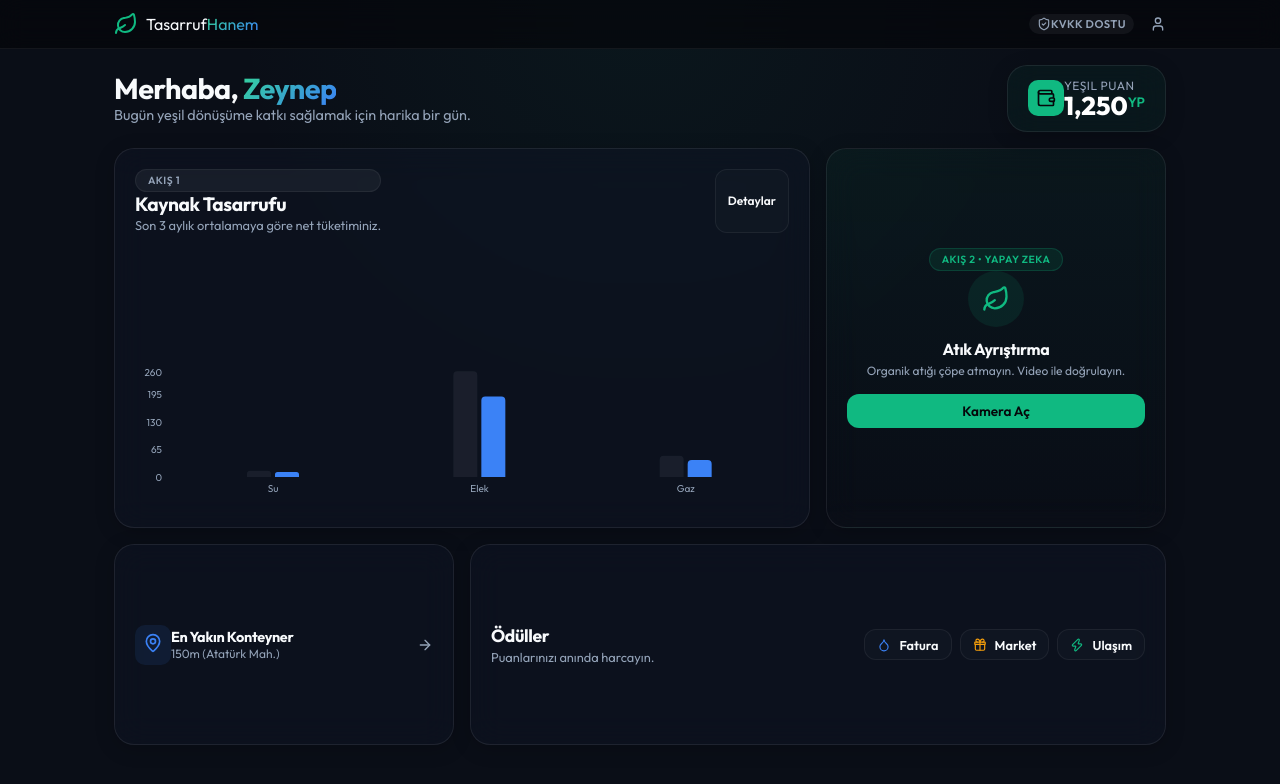
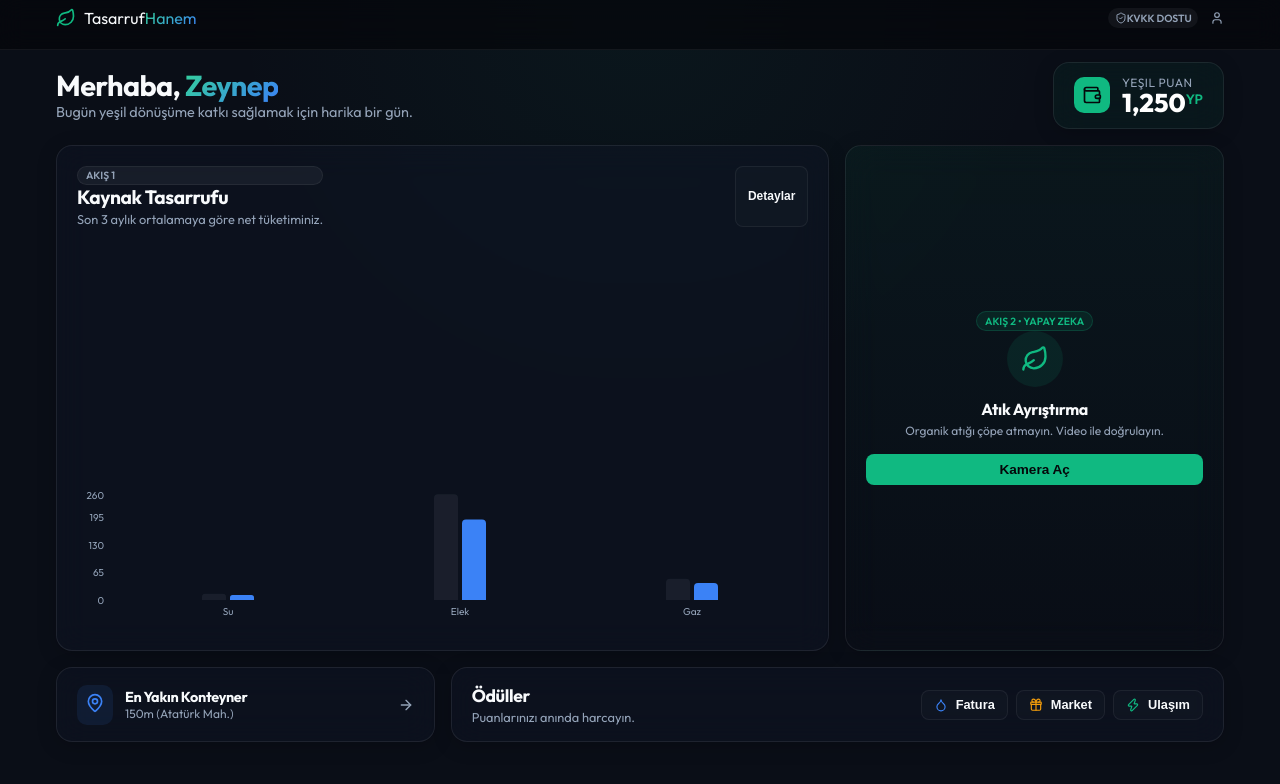
Before and after one commit to zeyerdm/TasarrufHanem, a React (Vite) app: page / in a window 1280 px wide. Shown: the top 784 px of the page. Built offline with nearby package versions, Linux system fonts and the light colour scheme.

Commit message:
Force absolute 100vh height to strictly prevent scrolling

```diff
--- a/src/App.jsx
+++ b/src/App.jsx
@@ -5,28 +5,28 @@ import Dashboard from './components/Dashboard'
 
 function App() {
   return (
-    <div style={{ height: '100vh', display: 'flex', flexDirection: 'column', overflow: 'hidden' }}>
-      <nav className="navbar" style={{ padding: '0.75rem 0' }}>
-        <div className="container flex justify-between items-center">
+    <>
+      <nav className="navbar" style={{ padding: '0.5rem 0', height: '50px' }}>
+        <div className="container flex justify-between items-center h-full">
           <div className="flex items-center gap-2 cursor-pointer">
-            <Leaf className="text-emerald-500" size={24} color="#10b981" />
-            <span className="text-xl font-bold tracking-tight">Tasarruf<span className="gradient-text">Hanem</span></span>
+            <Leaf className="text-emerald-500" size={20} color="#10b981" />
+            <span className="text-lg font-bold tracking-tight">Tasarruf<span className="gradient-text">Hanem</span></span>
           </div>
-          <div className="flex gap-4 items-center">
-            <div className="badge flex items-center gap-1" style={{ border: 'none', padding: '0.2rem 0.5rem', fontSize: '0.7rem' }}>
-              <ShieldCheck size={14} /> KVKK Dostu
+          <div className="flex gap-3 items-center">
+            <div className="badge flex items-center gap-1" style={{ border: 'none', padding: '0.2rem 0.4rem', fontSize: '0.65rem' }}>
+              <ShieldCheck size={12} /> KVKK Dostu
             </div>
-            <div className="w-8 h-8 rounded-full bg-slate-800 flex items-center justify-center border border-slate-700 ml-1 cursor-pointer hover:border-emerald-500 transition-colors">
-              <User size={16} color="#94a3b8" />
+            <div className="w-7 h-7 rounded-full bg-slate-800 flex items-center justify-center border border-slate-700 cursor-pointer">
+              <User size={14} color="#94a3b8" />
             </div>
           </div>
         </div>
       </nav>
 
-      <main className="container" style={{ padding: '1rem 1.5rem', flex: 1, display: 'flex', flexDirection: 'column' }}>
+      <main className="container" style={{ padding: '0.75rem 1rem', height: 'calc(100vh - 50px)', display: 'flex', flexDirection: 'column' }}>
         <Dashboard />
       </main>
-    </div>
+    </>
   )
 }
 
--- a/src/index.css
+++ b/src/index.css
@@ -3,7 +3,7 @@
 :root {
   --bg-dark: #0a0e17;
   --bg-darker: #05070a;
-  --primary: #10b981; /* Emerald 500 */
+  --primary: #10b981;
   --primary-glow: rgba(16, 185, 129, 0.3);
   --primary-hover: #059669;
   --accent: #3b82f6;
@@ -24,24 +24,21 @@
   padding: 0;
 }
 
+html, body, #root {
+  height: 100vh;
+  width: 100vw;
+  overflow: hidden; /* Kesinlikle aşağı kaydırmayı engeller */
+}
+
 body {
   font-family: 'Outfit', sans-serif;
   background-color: var(--bg-dark);
   color: var(--text-main);
   background-image:
     radial-gradient(circle at 50% 0%, rgba(16, 185, 129, 0.05), transparent 40%);
-  background-attachment: fixed;
-  min-height: 100vh;
-  overflow-x: hidden;
 }
 
 /* Animations */
-@keyframes float {
-  0% { transform: translateY(0px); }
-  50% { transform: translateY(-5px); }
-  100% { transform: translateY(0px); }
-}
-
 @keyframes pulse-glow {
   0% { box-shadow: 0 0 0 0 var(--primary-glow); }
   70% { box-shadow: 0 0 20px 10px rgba(16, 185, 129, 0); }
@@ -49,7 +46,7 @@ body {
 }
 
 @keyframes fade-in {
-  from { opacity: 0; transform: translateY(10px); }
+  from { opacity: 0; transform: translateY(5px); }
   to { opacity: 1; transform: translateY(0); }
 }
 
@@ -59,129 +56,47 @@ body {
   backdrop-filter: blur(16px);
   -webkit-backdrop-filter: blur(16px);
   border: 1px solid var(--glass-border);
-  border-radius: 20px;
+  border-radius: 16px;
   box-shadow: var(--glass-shadow);
-  padding: 1.5rem;
-  transition: transform 0.3s ease, border-color 0.3s ease;
-  animation: fade-in 0.6s ease-out forwards;
-}
-
-.glass-panel:hover {
-  border-color: rgba(255, 255, 255, 0.15);
+  padding: 1rem;
+  animation: fade-in 0.4s ease-out forwards;
 }
 
 /* Bento Grid */
 .bento-grid {
   display: grid;
   grid-template-columns: repeat(3, 1fr);
-  grid-template-rows: repeat(2, auto);
-  gap: 1.5rem;
+  grid-template-rows: minmax(0, 1fr) auto;
+  gap: 0.75rem;
+  height: 100%;
 }
 
 .bento-col-span-2 {
   grid-column: span 2;
 }
-.bento-row-span-2 {
-  grid-row: span 2;
-}
 
 @media (max-width: 900px) {
+  html, body, #root { overflow: auto; } /* Mobilde zorunlu kaydırma */
   .bento-grid {
     grid-template-columns: 1fr;
+    display: flex;
+    flex-direction: column;
   }
-  .bento-col-span-2, .bento-row-span-2 {
+  .bento-col-span-2 {
     grid-column: span 1;
-    grid-row: span 1;
   }
 }
 
-/* Typography */
-h1, h2, h3, h4, h5, h6 {
-  font-weight: 700;
-  letter-spacing: -0.02em;
-}
-
-.gradient-text {
-  background: linear-gradient(135deg, #34d399, #3b82f6);
-  -webkit-background-clip: text;
-  -webkit-text-fill-color: transparent;
-  background-clip: text;
-}
-
-/* Buttons */
-.btn {
-  display: inline-flex;
-  align-items: center;
-  justify-content: center;
-  gap: 0.5rem;
-  padding: 0.75rem 1.5rem;
-  border-radius: 12px;
-  font-weight: 600;
-  cursor: pointer;
-  transition: all 0.3s ease;
-  border: none;
-  font-family: inherit;
-  font-size: 0.95rem;
-}
-
-.btn-primary {
-  background: var(--primary);
-  color: #05070a;
-}
-.btn-primary:hover {
-  background: var(--primary-hover);
-  transform: translateY(-2px);
-}
-
-.btn-secondary {
-  background: var(--surface);
-  color: var(--text-main);
-  border: 1px solid var(--surface-border);
-}
-.btn-secondary:hover {
-  background: var(--surface-hover);
-}
-
-/* Utilities */
-.container {
-  width: 100%;
-  max-width: 1100px;
-  margin: 0 auto;
-  padding: 0 1.5rem;
-}
-
-.flex { display: flex; }
-.flex-col { display: flex; flex-direction: column; }
-.items-center { align-items: center; }
-.justify-between { justify-content: space-between; }
-.justify-center { justify-content: center; }
-.gap-2 { gap: 0.5rem; }
-.gap-4 { gap: 1rem; }
-.gap-6 { gap: 1.5rem; }
-
-.badge {
-  padding: 0.25rem 0.75rem;
-  border-radius: 9999px;
-  font-size: 0.75rem;
-  font-weight: 600;
-  background: rgba(255, 255, 255, 0.05);
-  color: var(--text-muted);
-  border: 1px solid var(--surface-border);
-  text-transform: uppercase;
-  letter-spacing: 0.5px;
-}
-.badge-green {
-  background: rgba(16, 185, 129, 0.1);
-  color: var(--primary);
-  border-color: rgba(16, 185, 129, 0.2);
-}
-
-.navbar {
-  position: sticky;
-  top: 0;
-  z-index: 50;
-  background: rgba(5, 7, 10, 0.7);
-  backdrop-filter: blur(12px);
-  border-bottom: 1px solid var(--surface-border);
-  padding: 1rem 0;
-}
+/* Typography & Utilities */
+h1, h2, h3, h4, h5, h6 { font-weight: 700; letter-spacing: -0.02em; }
+.gradient-text { background: linear-gradient(135deg, #34d399, #3b82f6); -webkit-background-clip: text; -webkit-text-fill-color: transparent; }
+.btn { display: inline-flex; align-items: center; justify-content: center; gap: 0.5rem; padding: 0.5rem 1rem; border-radius: 8px; font-weight: 600; cursor: pointer; border: none; font-size: 0.85rem; }
+.btn-primary { background: var(--primary); color: #05070a; }
+.btn-secondary { background: var(--surface); color: var(--text-main); border: 1px solid var(--surface-border); }
+.container { width: 100%; max-width: 1200px; margin: 0 auto; padding: 0 1rem; }
+.flex { display: flex; } .flex-col { display: flex; flex-direction: column; }
+.items-center { align-items: center; } .justify-between { justify-content: space-between; } .justify-center { justify-content: center; }
+.gap-2 { gap: 0.5rem; } .gap-3 { gap: 0.75rem; } .gap-4 { gap: 1rem; }
+.badge { padding: 0.15rem 0.5rem; border-radius: 9999px; font-size: 0.65rem; font-weight: 600; background: rgba(255,255,255,0.05); color: var(--text-muted); border: 1px solid var(--surface-border); text-transform: uppercase; }
+.badge-green { background: rgba(16,185,129,0.1); color: var(--primary); border-color: rgba(16,185,129,0.2); }
+.navbar { position: sticky; top: 0; z-index: 50; background: rgba(5,7,10,0.7); backdrop-filter: blur(12px); border-bottom: 1px solid var(--surface-border); }
```
